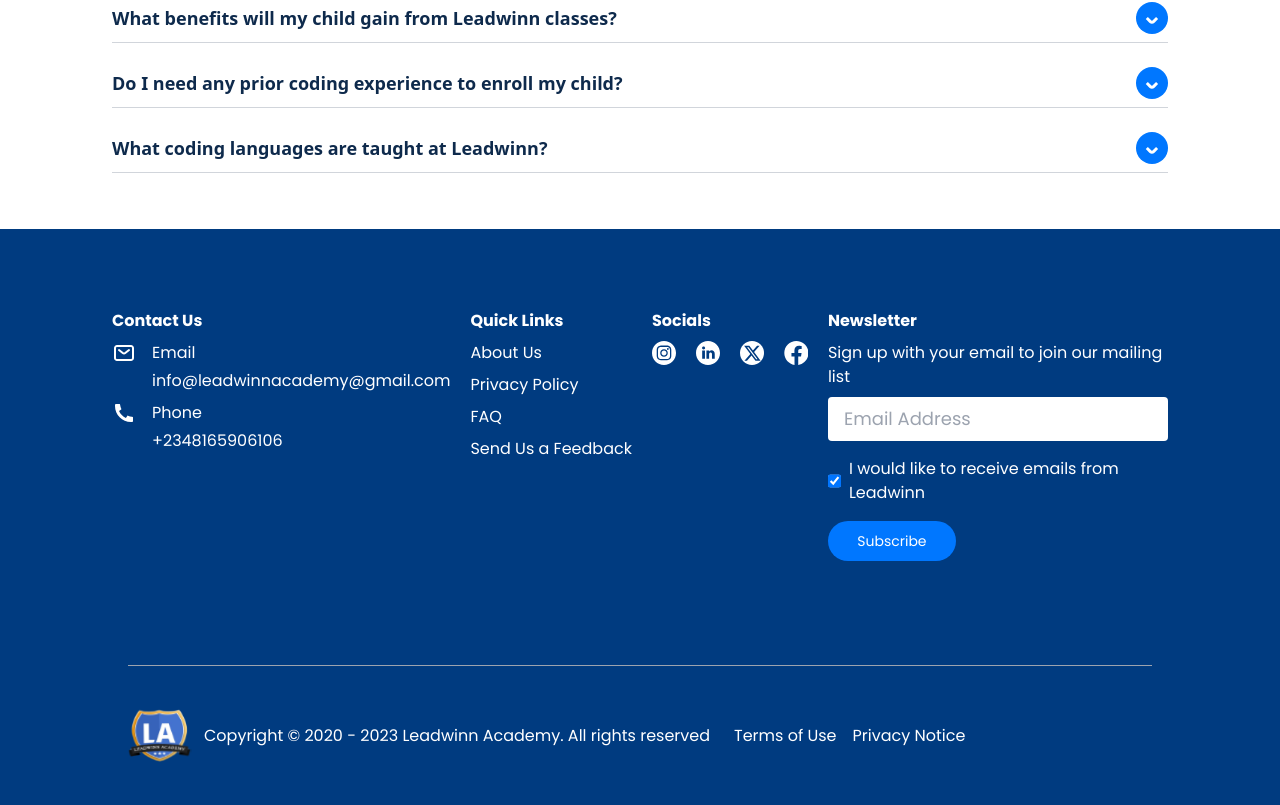
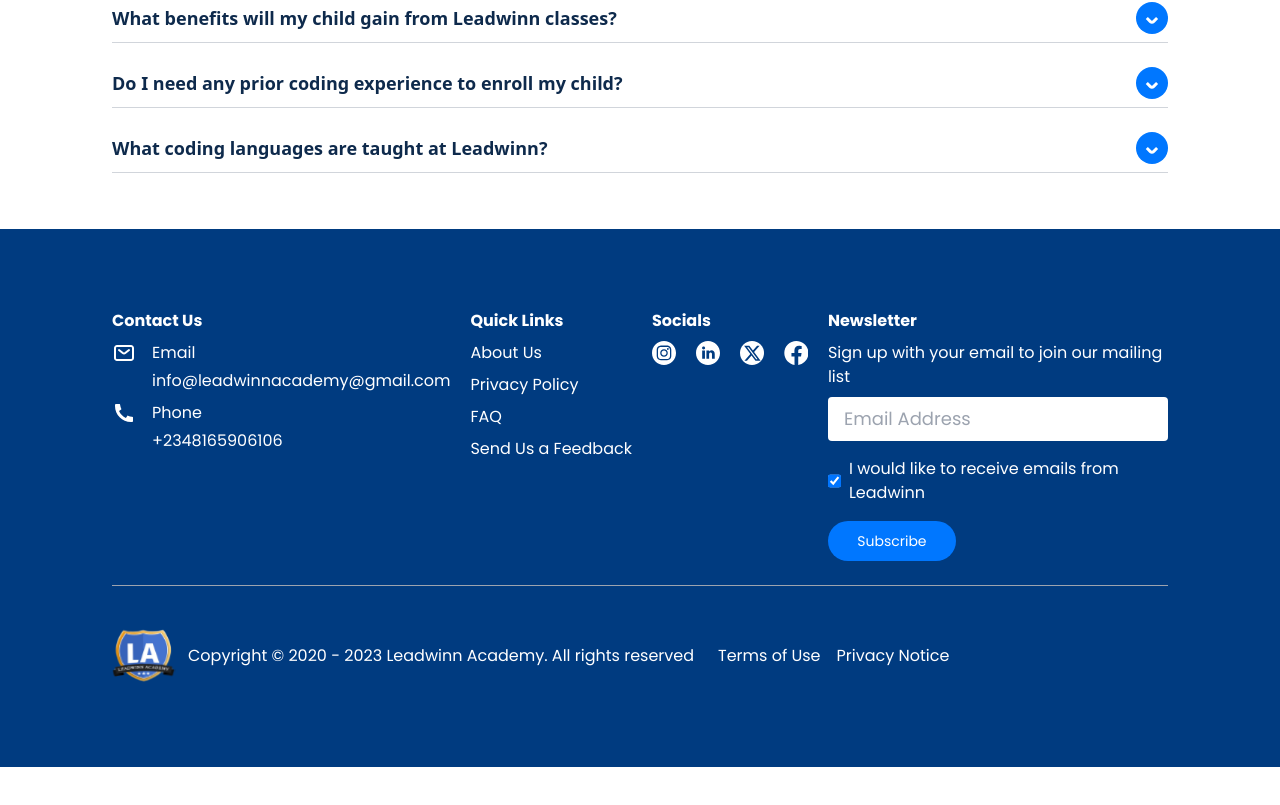
Before and after one commit to Adeleyeha-17/Leadwinn-Academy, a React (Vite) app: page / in a window 1280 px wide. Shown: the part 2017-2822 px from the top of the page. After the commit the page ends 2784 px from the top, so only its background shows below. Built offline with nearby package versions, Linux system fonts and the light colour scheme.

Commit message:
updated Footer

```diff
--- a/src/components/Footer/Footer.tsx
+++ b/src/components/Footer/Footer.tsx
@@ -39,8 +39,8 @@ export const Footer: React.FC = () => {
    ]
 
    return (
-      <div className="bg-footer-blue text-white font-poppins pb-20">
-         <div className="grid grid-flow-row sm:max-lg:grid-cols-2 lg:grid-flow-col gap-5 sm:max-lg:gap-8 px-5 py-10 xl:px-28 md:py-20 md:max-lg:max-w-6xl lg:max-xl:max-w-7xl mx-auto">
+      <div className="bg-footer-blue text-white font-poppins pb-20 sm:max-lg:gap-8 px-5 py-10 xl:px-28 md:py-20 md:max-lg:max-w-6xl lg:max-xl:max-w-7xl mx-auto">
+         <div className="grid grid-flow-row sm:max-lg:grid-cols-2 lg:grid-flow-col gap-5 ">
 
             <div className="flex flex-col gap-2 w-full sm:max-lg:w-2/3 sm:max-lg:mx-auto">
                <h1 className="text-sm lg:text-base font-bold">Contact Us</h1>
@@ -139,7 +139,7 @@ export const Footer: React.FC = () => {
 
          </div>
 
-         <div className='border-t-2 sm:border-t border-gray-400 mt-1 md:mt-2 lg:mt-6 lg:max-w-5xl mx-auto'>
+         <div className='border-t-2 sm:border-t border-gray-400 mt-1 md:mt-2 lg:mt-6'>
 
             <div className='flex flex-col lg:flex-row items-center gap-4 mt-10 max-sm:px-8 text-center'>
                <div className='flex gap-3'>
```
